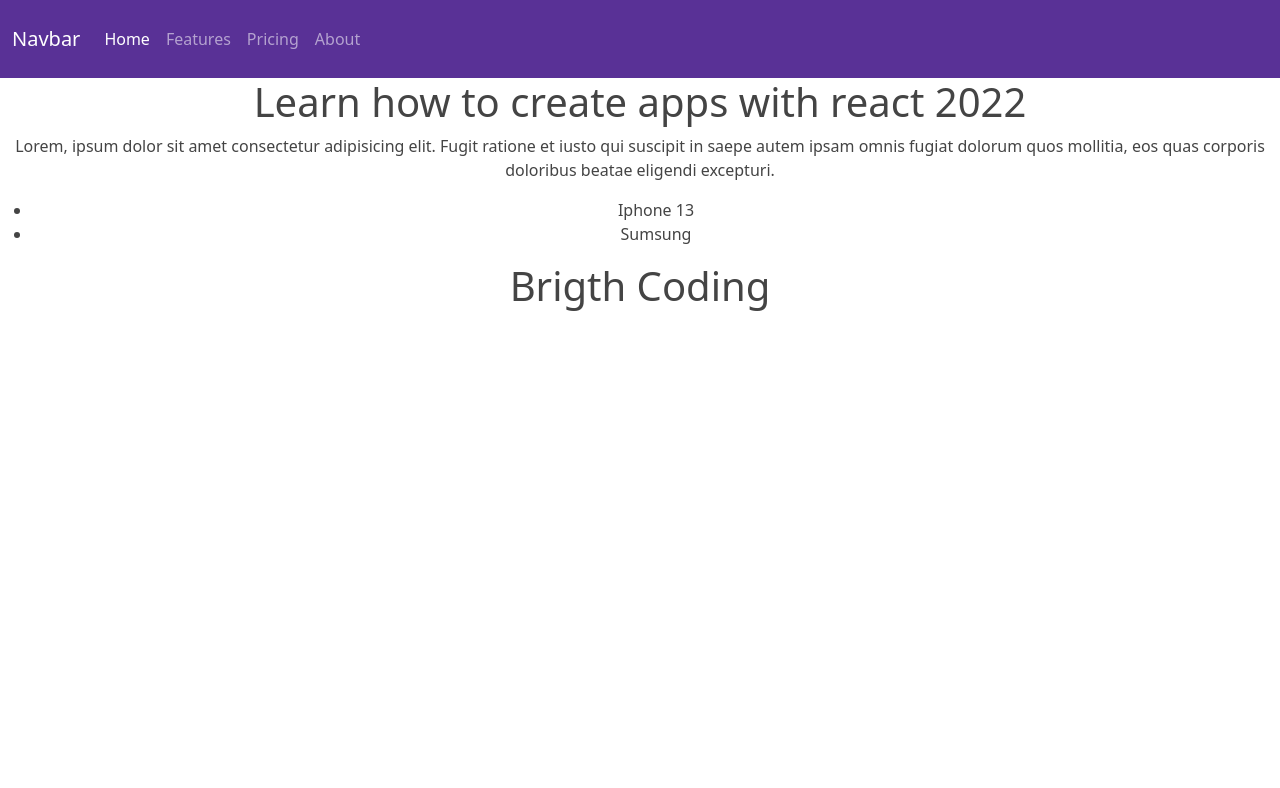
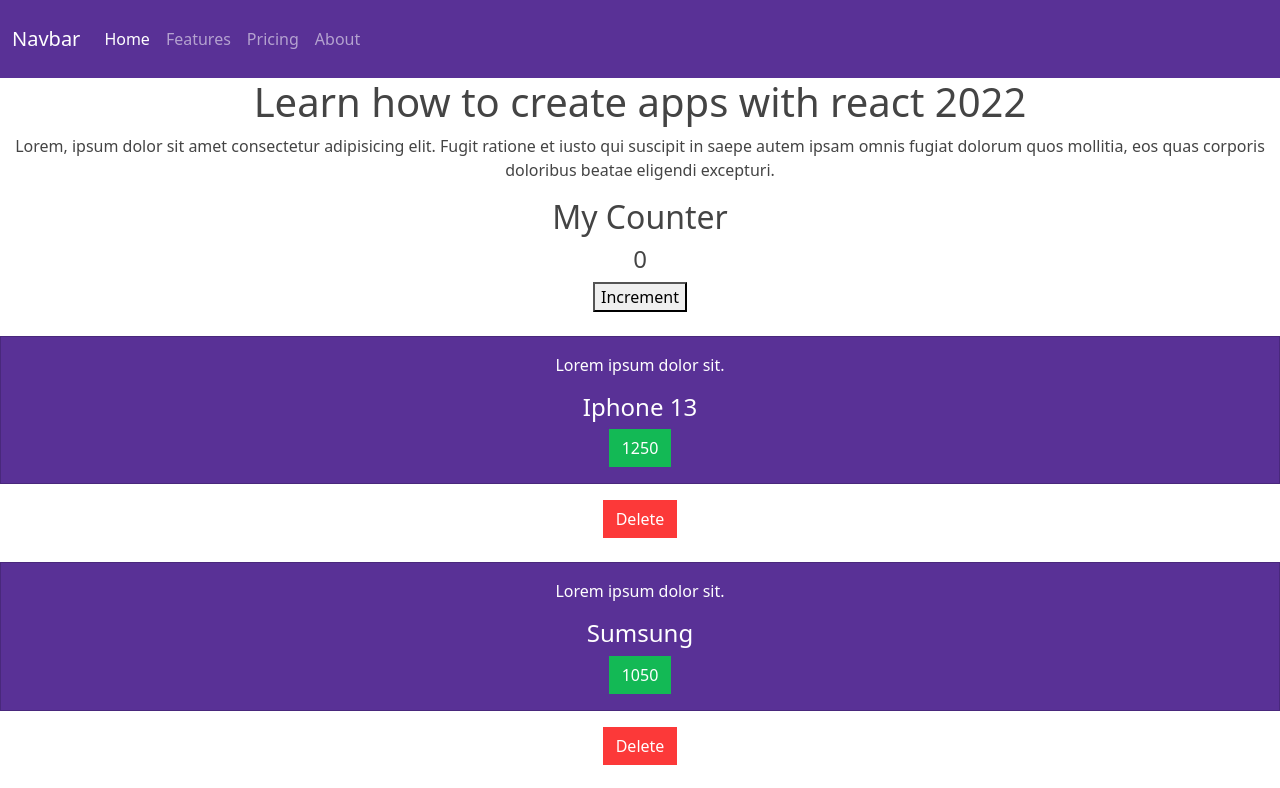
Before and after one commit to welfdili/learn-react-2022, a React (Create React App) app: page /product/1/1 in a window 1280 px wide. Shown: the top 788 px of the page. Built offline with nearby package versions, Linux system fonts and the light colour scheme.

Commit message:
Seance two completed

```diff
--- /dev/null
+++ b/src/components/Counter.jsx
@@ -0,0 +1,18 @@
+import { useState } from "react";
+
+const Counter = () => {
+
+    let [count, setCount] = useState(0);
+    let increment = () => {
+        setCount( count + 1);
+    }
+    return (
+        <>
+            <h2>My Counter</h2>
+            <h4>{count}</h4>
+            <button onClick={increment}>Increment</button>
+        </>
+    )
+}
+
+export default Counter
--- /dev/null
+++ b/src/components/Product.jsx
@@ -0,0 +1,27 @@
+
+import PropTypes from 'prop-types';
+
+const Product = ({children, onDeleteProduct, id}) => {
+
+    return (
+        <>
+            <div className="my-4">
+                <div className="card text-white bg-primary mb-3" >
+                {children}
+                </div>
+                <button onClick={()=>{onDeleteProduct(id)}} className="btn btn-danger">Delete</button>
+
+            </div>
+            </>
+    )
+};
+Product.propTypes = {
+    label: PropTypes.string,
+    price: PropTypes.number.isRequired
+}
+Product.defaultProps = {
+    label: "My Product",
+    price: 0
+}
+
+export default Product
--- a/src/components/Products.jsx
+++ b/src/components/Products.jsx
@@ -1,9 +1,12 @@
+import Counter from "./Counter";
+import Product from "./Product";
+import { useState } from "react";
 
 function Products() {
 
     let title = "Learn how to create apps with react 2022";
     let showList = true;
-    let products = [
+    const [products, setProducts] = useState([
         {
             id: 1,
             label: "Iphone 13",
@@ -12,20 +15,48 @@ function Products() {
         {
             id: 2,
             label: "Sumsung",
-            price: 1250
+            price: 1050
+        },
+        {
+            id: 3,
+            label: "Vivo",
+            price: 850
         }
-    ];
+    ]);
+    const deleteProduct = (id) => {
+        let resteProducts = products.filter(product =>
+            product.id !== id
+            )
+        setProducts((prev) => {
+            return resteProducts
+        })
+    }
     return (
         <>
             <h1>{ title }</h1>
             <p>Lorem, ipsum dolor sit amet consectetur adipisicing elit. Fugit ratione et iusto qui suscipit in saepe autem ipsam omnis fugiat dolorum quos mollitia, eos quas corporis doloribus beatae eligendi excepturi.</p>
 
+            <Counter />
+
             {showList && (
-                <ul>
+                <div>
                     {products.map((product, index) => (
-                        <li key={index}>{product.label}</li>
+                        <div key={index}>
+                            <Product id={product.id}  onDeleteProduct={deleteProduct}>
+                                <div className="card-body">
+                                    <p>Lorem ipsum dolor sit.</p>
+                                    <h4 className="card-title">{product.label}</h4>
+                                    <p className="card-text">
+                                        <button className="btn btn-success">
+                                            {product.price}
+                                        </button>
+                                    </p>
+                                </div>
+                            </Product>
+
+                        </div>
                     ))}
-                </ul>
+                </div>
             )}
 
         </>
```
